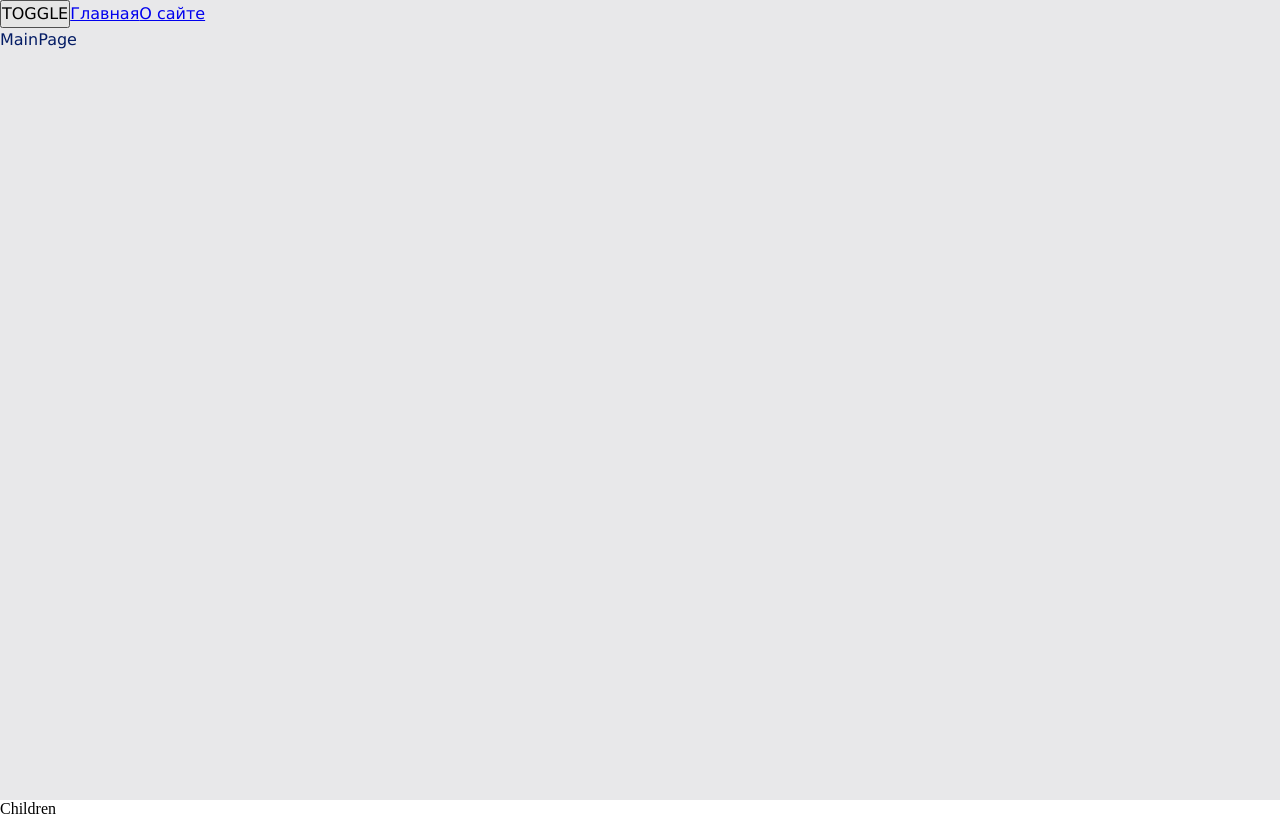
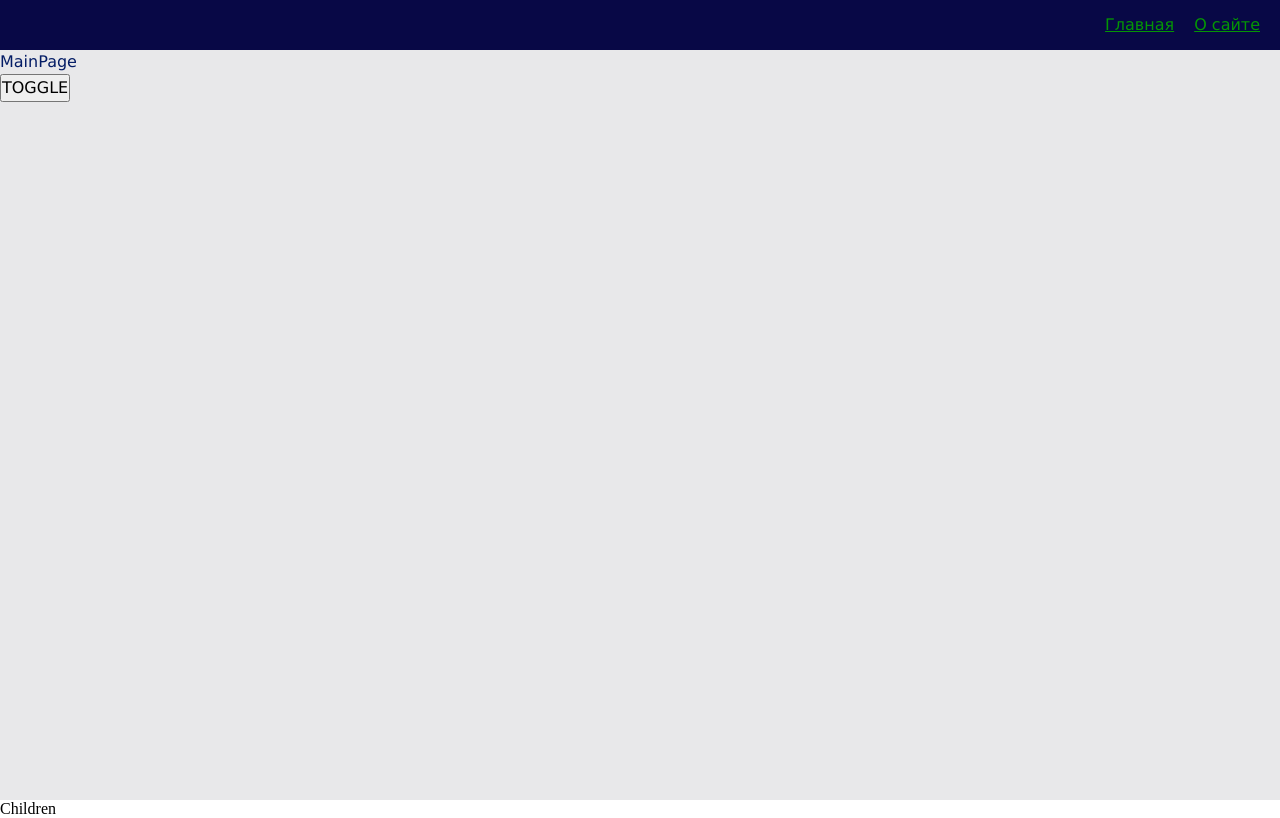
Before and after one commit to Dushes2254/up, a React app: page / in a window 1280 px wide. Built offline with nearby package versions, Linux system fonts and the light colour scheme.

Commit message:
add navbar and appLink

```diff
--- a/src/app/App.tsx
+++ b/src/app/App.tsx
@@ -1,19 +1,18 @@
 import './styles/index.scss';
 
-import { Link } from 'react-router-dom';
 import { useTheme } from 'app/providers/ThemeProvider';
 import { classNames } from 'shared/lib/classNames/classNames';
 import { AppRouter } from './providers/ThemeProvider/router';
+import { Navbar } from 'widgets/Navbar';
 
 const App = () => {
   const { theme, toggleTheme } = useTheme();
 
   return (
     <div className={classNames('app', {}, [theme])}>
+      <Navbar />
+      <AppRouter />
       <button onClick={toggleTheme}>TOGGLE</button>
-      <Link to={'/'}>Главная</Link>
-      <Link to={'/about'}>О сайте</Link>
-      <AppRouter />
     </div>
   );
 };
--- a/src/app/styles/themes/dark.scss
+++ b/src/app/styles/themes/dark.scss
@@ -1,6 +1,10 @@
 .app.dark {
   --bg-color: #080846;
+  --inverted-bg-color: #e8e8ea;
 
   --primary-color: #049604;
   --secondary-color: #04ff04;
+
+  --inverted-primary-color: #041c65;
+  --inverted-secondary-color: #1d65ff;
 }
--- a/src/app/styles/themes/normal.scss
+++ b/src/app/styles/themes/normal.scss
@@ -1,6 +1,10 @@
 .app.light {
   --bg-color: #e8e8ea;
+  --inverted-bg-color: #080846;
 
   --primary-color: #041c65;
   --secondary-color: #1d65ff;
+
+  --inverted-primary-color: #049604;
+  --inverted-secondary-color: #04ff04;
 }
--- a/src/app/styles/variables/global.scss
+++ b/src/app/styles/variables/global.scss
@@ -8,4 +8,7 @@
   --font-size-l: 24px;
   --font-line-l: 32px;
   --font-l: var(--font-size-l) / var(--font-line-l) var(--font-family-main);
+
+  // Размеры
+  --navbar-height: 50px;
 }
--- a/src/shared/lib/classNames/classNames.ts
+++ b/src/shared/lib/classNames/classNames.ts
@@ -1,6 +1,6 @@
 type Mods = Record<string, boolean | string>;
 
-export const classNames = (cls: string, mods: Mods = {}, additional: string[]): string => {
+export const classNames = (cls: string, mods: Mods = {}, additional: (string | undefined)[] = []): string => {
   return [
     cls,
     ...additional.filter(Boolean),
--- /dev/null
+++ b/src/shared/ui/AppLink/AppLink.module.scss
@@ -0,0 +1,11 @@
+.appLink {
+  color: var(--primary-color);
+}
+
+.primary {
+  color: var(--primary-color);
+}
+
+.secondary {
+  color: var(--inverted-primary-color);
+}
--- /dev/null
+++ b/src/shared/ui/AppLink/AppLink.tsx
@@ -0,0 +1,25 @@
+import { FC } from 'react';
+import { classNames } from 'shared/lib/classNames/classNames';
+
+import cls from './AppLink.module.scss';
+import { Link, LinkProps } from 'react-router-dom';
+
+export enum AppLinkTheme {
+  PRIMARY = 'primary',
+  SECONDARY = 'secondary'
+}
+
+interface AppLinkProps extends LinkProps {
+  className?: string;
+  theme?: AppLinkTheme;
+}
+
+export const AppLink: FC<AppLinkProps> = props => {
+  const { to, className, theme = AppLinkTheme.PRIMARY, children, ...otherProps } = props;
+
+  return (
+    <Link to={to} className={classNames(cls.appLink, {}, [className, cls[theme]])} {...otherProps}>
+      {children}
+    </Link>
+  );
+};
--- /dev/null
+++ b/src/widgets/Navbar/index.ts
@@ -0,0 +1 @@
+export { Navbar } from './ui/Navbar';
--- /dev/null
+++ b/src/widgets/Navbar/ui/Navbar.module.scss
@@ -0,0 +1,17 @@
+.navbar {
+  width: 100%;
+  height: var(--navbar-height);
+  background: var(--inverted-bg-color);
+  display: flex;
+  align-items: center;
+  padding: 20px;
+}
+
+.links {
+  margin-left: auto;
+  gap: 20px;
+}
+
+.link:not(:last-child){
+  margin-right: 20px;
+}
--- /dev/null
+++ b/src/widgets/Navbar/ui/Navbar.tsx
@@ -0,0 +1,22 @@
+import { classNames } from 'shared/lib/classNames/classNames';
+import cls from './Navbar.module.scss';
+import { AppLink, AppLinkTheme } from 'shared/ui/AppLink/AppLink';
+
+interface NavbarProps {
+  className?: string;
+}
+
+export const Navbar = ({ className }: NavbarProps) => {
+  return (
+    <div className={classNames(cls.navbar, {}, [className])}>
+      <div className={cls.links}>
+        <AppLink className={cls.link} theme={AppLinkTheme.SECONDARY} to={'/'}>
+          Главная
+        </AppLink>
+        <AppLink className={cls.link} theme={AppLinkTheme.SECONDARY} to={'/about'}>
+          О сайте
+        </AppLink>
+      </div>
+    </div>
+  );
+};
--- a/tsconfig.json
+++ b/tsconfig.json
@@ -10,6 +10,7 @@
     "allowSyntheticDefaultImports": true,
     "esModuleInterop": true,
     "baseUrl": ".",
+    "strict": true,
     "paths": {
       "*": ["./src/*"]
     }
```
